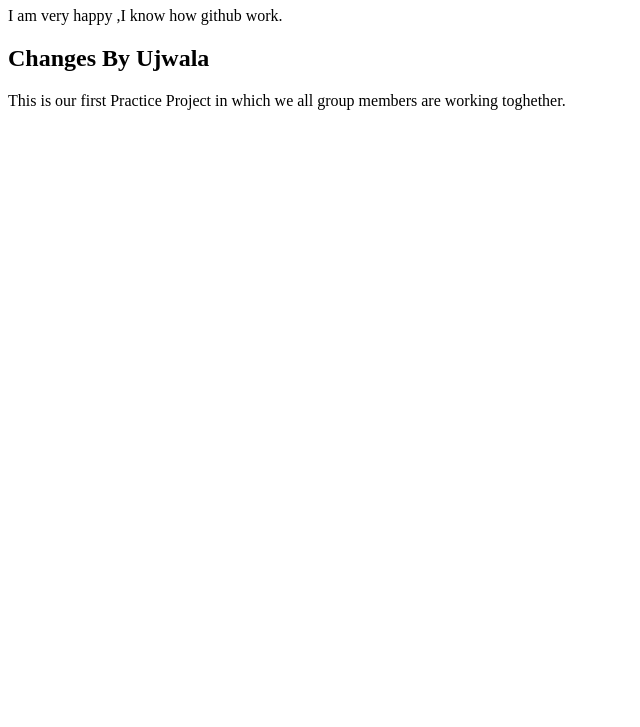
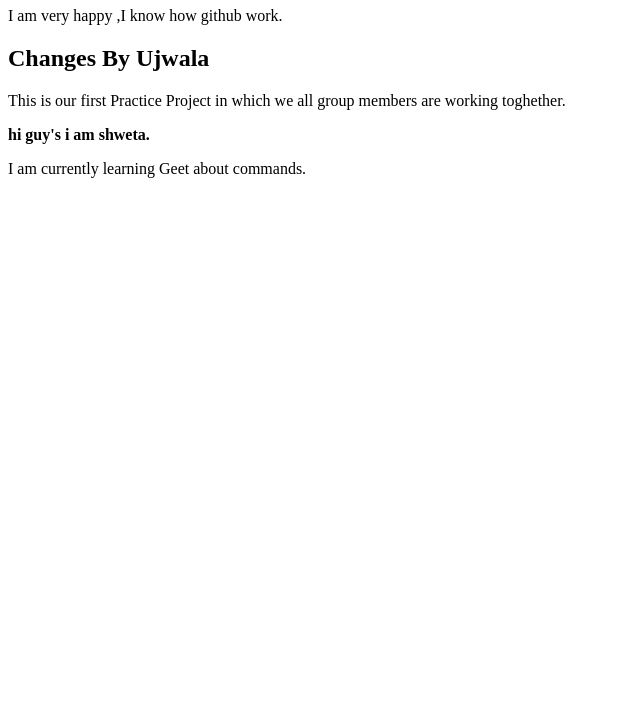
Before and after one commit to Ujwalagondane/Group-a-google-meet-project, a plain HTML site: page index.html in a window 1280 px wide. Shown: the part 73-800 px from the top of the page, without its empty margins (0-640 px from the left). Drawn offline with Linux system fonts and the light colour scheme.

Commit message:
changes by shweta

```diff
--- a/index.html
+++ b/index.html
@@ -9,5 +9,8 @@
 
     <h2>Changes By Ujwala</h2>
     <p>This is our first Practice Project in which we all group members are working toghether.</p>
+
+    <b>hi guy's i am shweta.</b>
+    <p> I am currently learning Geet about commands.</p>
 </body>
 </html>
```
